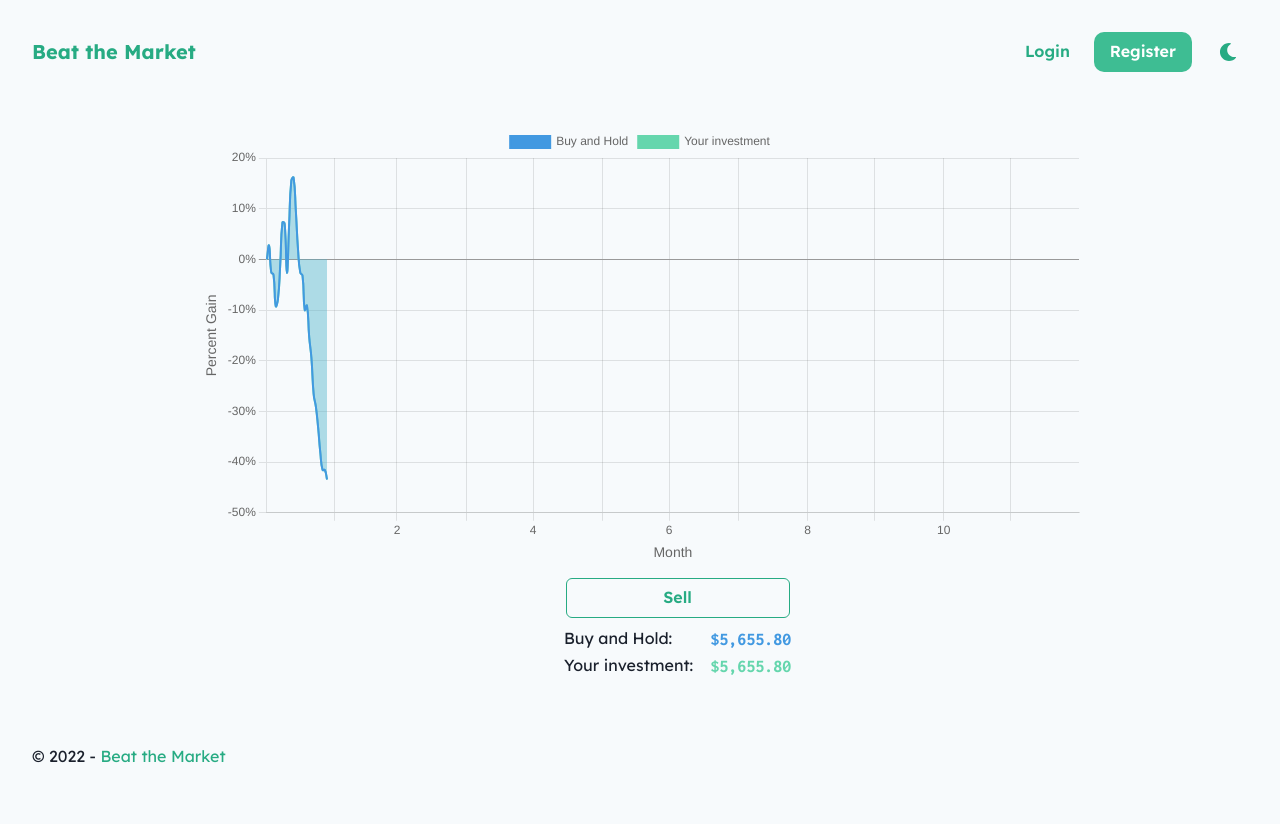
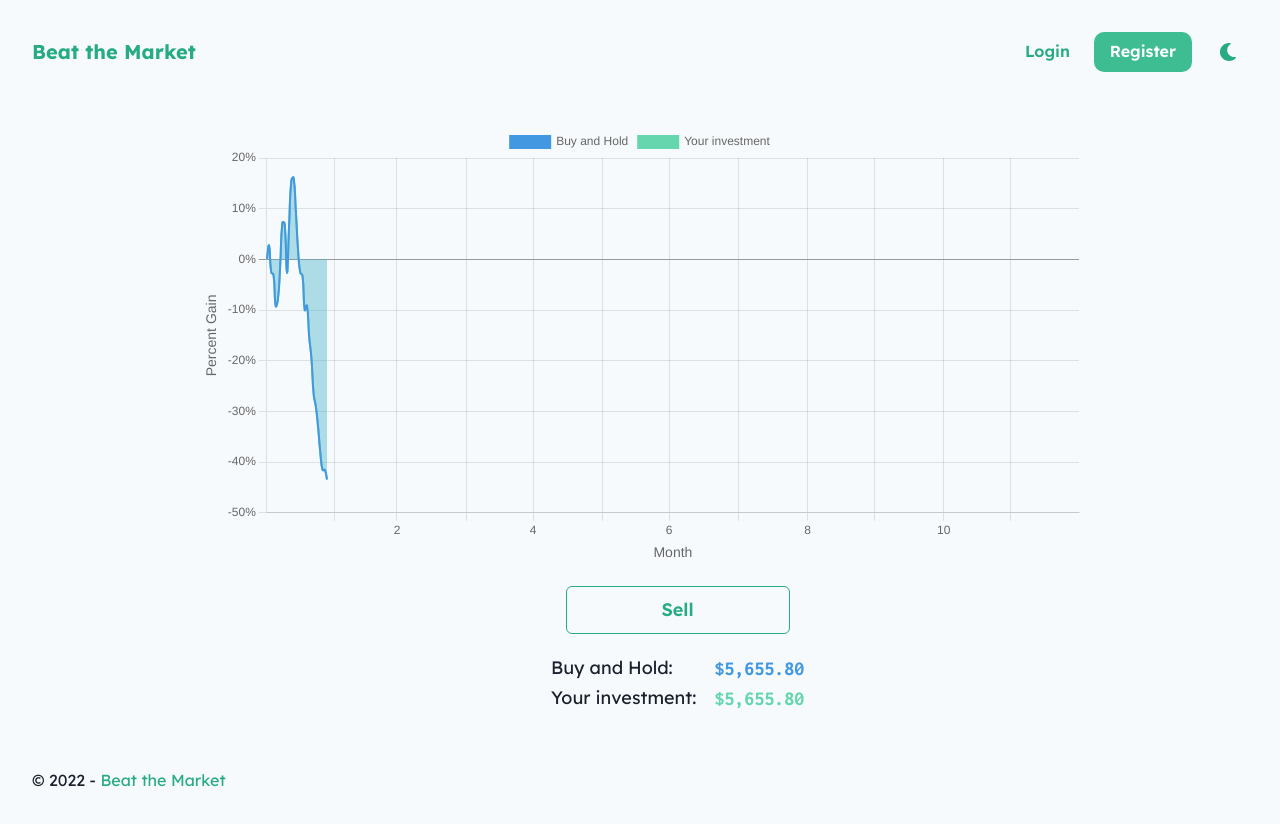
Before and after one commit to butasebi/BeatTheMarket, a React (Create React App) app in the folder front/: page / in a window 1280 px wide. Before the commit the page ends 800 px from the top, so only its background shows below. Built offline with nearby package versions, Linux system fonts and the light colour scheme.

Commit message:
fix: tweak spacing and sizing for money display
Now the Buy/Sell button is bigger, letting me make the text bigger as well.

```diff
--- a/front/src/components/game/Game.jsx
+++ b/front/src/components/game/Game.jsx
@@ -1,4 +1,4 @@
-import { Box, Button, Center, Flex, Stack, Text } from '@chakra-ui/react';
+import { Box, Button, Center, Flex, Text } from '@chakra-ui/react';
 import GameChart from './GameChart';
 import { useEffect, useState } from 'react';
 
@@ -19,7 +19,7 @@ function BuySellButton(props) {
 
   return (
     <Button colorScheme='brand' width='14rem' variant={variant}
-            onClick={onClick}>
+            onClick={onClick} size='lg'>
       {buttonText}
     </Button>
   );
@@ -28,18 +28,18 @@ function BuySellButton(props) {
 function MoneyStats(props) {
   const { buyAndHoldInvestment, userInvestment } = props;
   return (
-    <Flex direction='column'>
+    <Flex direction='column' mt='5'>
       <Flex justifyContent='space-between' gap='2'>
-        <Text display='inline'>Buy and Hold: </Text>
+        <Text display='inline' fontSize='lg'>Buy and Hold: </Text>
         <Text display='inline' variant='monospace' color='blue.400'
-              fontWeight='800' fontSize='lg' minWidth='5em' align='right'>
+              fontWeight='800' fontSize='xl' minWidth='5em' align='right'>
           {MONEY_FORMATTER.format(buyAndHoldInvestment)}
         </Text>
       </Flex>
       <Flex justifyContent='space-between' gap='2'>
-        <Text display='inline'>Your investment: </Text>
+        <Text display='inline' fontSize='lg'>Your investment: </Text>
         <Text display='inline' variant='monospace' color='brand.400'
-              fontWeight='800' fontSize='lg' minWidth='5em' align='right'>
+              fontWeight='800' fontSize='xl' minWidth='5em' align='right'>
           {MONEY_FORMATTER.format(userInvestment)}
         </Text>
       </Flex>
@@ -106,13 +106,13 @@ function Game(props) {
         rawPriceData={slicedData} rawInvestmentData={investmentData}
         dataTimeInterval={dataTimeInterval} lastDate={lastDate}
       />
-      <Center mt='3' ml='4.7rem'>
-        <Stack alignItems='center'>
+      <Center mt='5' ml='4.7rem'>
+        <Flex direction='column' alignItems='center'>
           <BuySellButton isInvested={isInvested}
                          setIsInvested={setIsInvested} />
           <MoneyStats buyAndHoldInvestment={buyAndHoldInvestment}
                       userInvestment={userInvestment} />
-        </Stack>
+        </Flex>
       </Center>
     </Box>
   );
```
